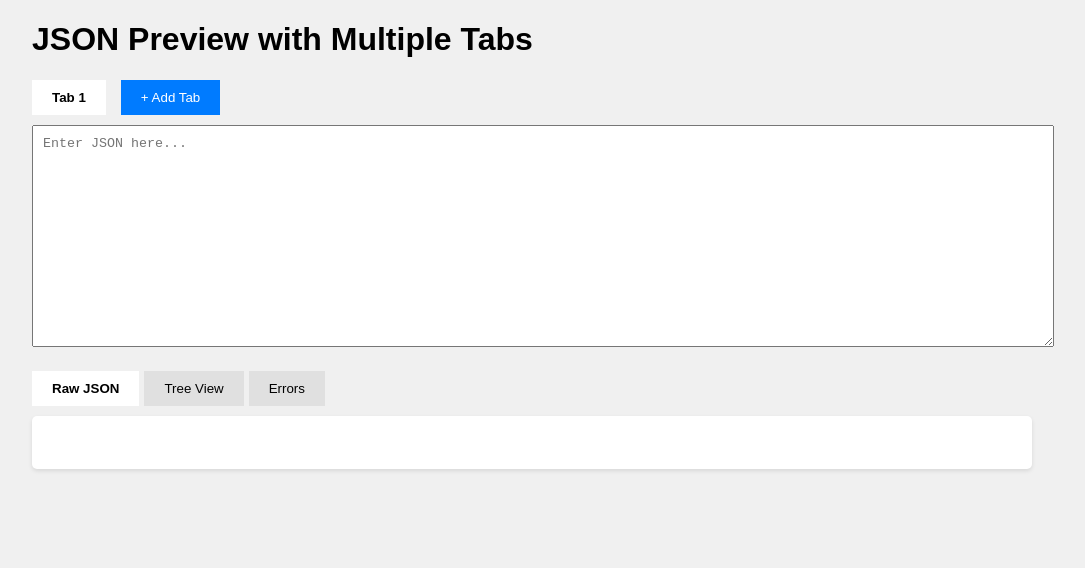
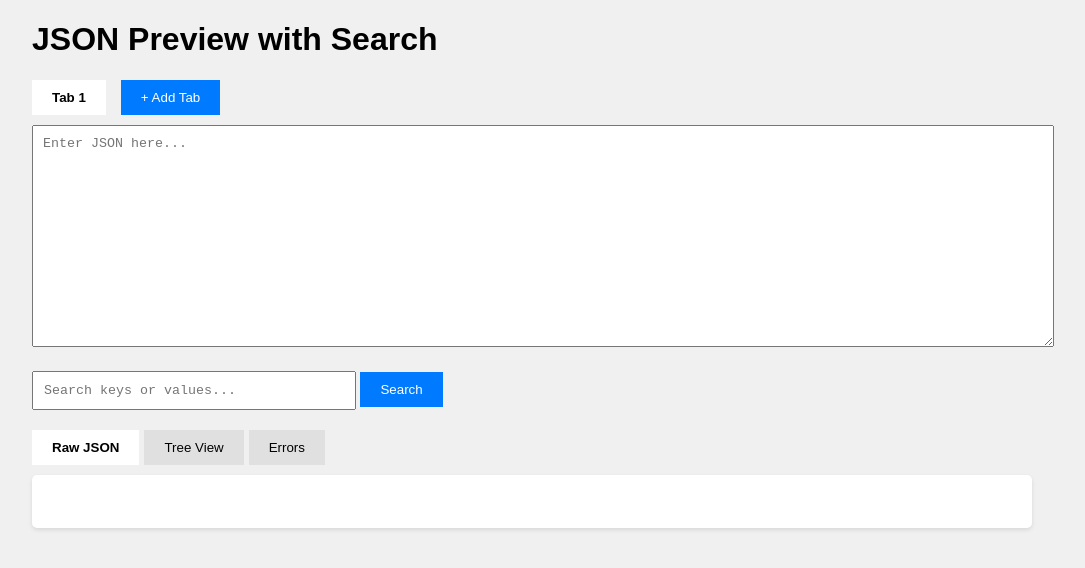
Before and after one commit to shravan20/jsonp, a plain HTML site: page index.html in a window 1280 px wide. Shown: the whole page, without its empty margins (108-1193 px from the left). Drawn offline with Linux system fonts and the light colour scheme.

Commit message:
feat: search feature

```diff
--- a/index.html
+++ b/index.html
@@ -3,7 +3,7 @@
 <head>
     <meta charset="UTF-8">
     <meta name="viewport" content="width=device-width, initial-scale=1.0">
-    <title>JSON Preview with Multi-Tabs</title>
+    <title>JSON Preview with Search</title>
     <style>
         body {
             font-family: Arial, sans-serif;
@@ -112,11 +112,38 @@
         .add-tab-button:hover {
             background-color: #0056b3;
         }
+
+        .search-container {
+            margin-bottom: 20px;
+        }
+
+        .search-container input {
+            padding: 10px;
+            width: 300px;
+            font-family: monospace;
+        }
+
+        .search-container button {
+            padding: 10px 20px;
+            background-color: #007bff;
+            color: white;
+            border: none;
+            cursor: pointer;
+        }
+
+        .search-container button:hover {
+            background-color: #0056b3;
+        }
+
+        .highlight {
+            background-color: yellow;
+            font-weight: bold;
+        }
     </style>
 </head>
 <body>
     <div class="container">
-        <h1>JSON Preview with Multiple Tabs</h1>
+        <h1>JSON Preview with Search</h1>
 
         <div class="tabs" id="tabs-container">
             <button class="tab-button active" data-tab="tab1" onclick="switchTab('tab1')">Tab 1</button>
@@ -125,6 +152,11 @@
 
         <div id="tab1" class="json-tab-content active">
             <textarea class="json-input" placeholder="Enter JSON here..."></textarea>
+
+            <div class="search-container">
+                <input type="text" class="search-input" placeholder="Search keys or values..." />
+                <button onclick="searchJSON('tab1')">Search</button>
+            </div>
 
             <div class="tabs">
                 <button class="tab-button active" onclick="showPreviewTab('tab1', 'raw')">Raw JSON</button>
@@ -168,6 +200,11 @@
             tabContent.className = 'json-tab-content';
             tabContent.innerHTML = `
                 <textarea class="json-input" placeholder="Enter JSON here..."></textarea>
+
+                <div class="search-container">
+                    <input type="text" class="search-input" placeholder="Search keys or values..." />
+                    <button onclick="searchJSON('${tabId}')">Search</button>
+                </div>
 
                 <div class="tabs">
                     <button class="tab-button active" onclick="showPreviewTab('${tabId}', 'raw')">Raw JSON</button>
@@ -286,6 +323,52 @@
             }
         }
 
+        // Function to search JSON keys or values
+        function searchJSON(tabId) {
+            const searchInput = document.querySelector(`#${tabId} .search-input`).value.trim().toLowerCase();
+            const treeView = document.querySelector(`#${tabId} .tree-view`);
+
+            // Remove previous highlights
+            treeView.querySelectorAll('.highlight').forEach(highlight => {
+                const parent = highlight.parentNode;
+                parent.replaceChild(document.createTextNode(highlight.textContent), highlight);
+            });
+
+            if (!searchInput) return;
+
+            // Escape special regex characters
+            const escapedSearch = searchInput.replace(/[.*+?^${}()|[\]\\]/g, '\\$&');
+            const regex = new RegExp(`(${escapedSearch})`, 'gi');
+
+            // Recursive function to highlight text
+            function highlightNode(node) {
+                if (node.nodeType === Node.TEXT_NODE) {
+                    const matches = node.nodeValue.match(regex);
+                    if (matches) {
+                        const span = document.createElement('span');
+                        span.innerHTML = node.nodeValue.replace(regex, '<span class="highlight">$1</span>');
+                        node.parentNode.replaceChild(span, node);
+                    }
+                }
+                else if (node.nodeType === Node.ELEMENT_NODE && node.childNodes) {
+                    node.childNodes.forEach(child => highlightNode(child));
+                }
+            }
+
+            // Start highlighting from root
+            treeView.childNodes.forEach(child => highlightNode(child));
+        }
+
+        // Add event listener for Enter key in search input
+        document.querySelectorAll('.search-input').forEach(input => {
+            input.addEventListener('keypress', (e) => {
+                if (e.key === 'Enter') {
+                    const tabId = e.target.closest('.json-tab-content').id;
+                    searchJSON(tabId);
+                }
+            });
+        });
+
         // Add event listener for the first tab
         document.querySelector('#tab1 .json-input').addEventListener('input', () => updatePreview('tab1'));
     </script>
```
